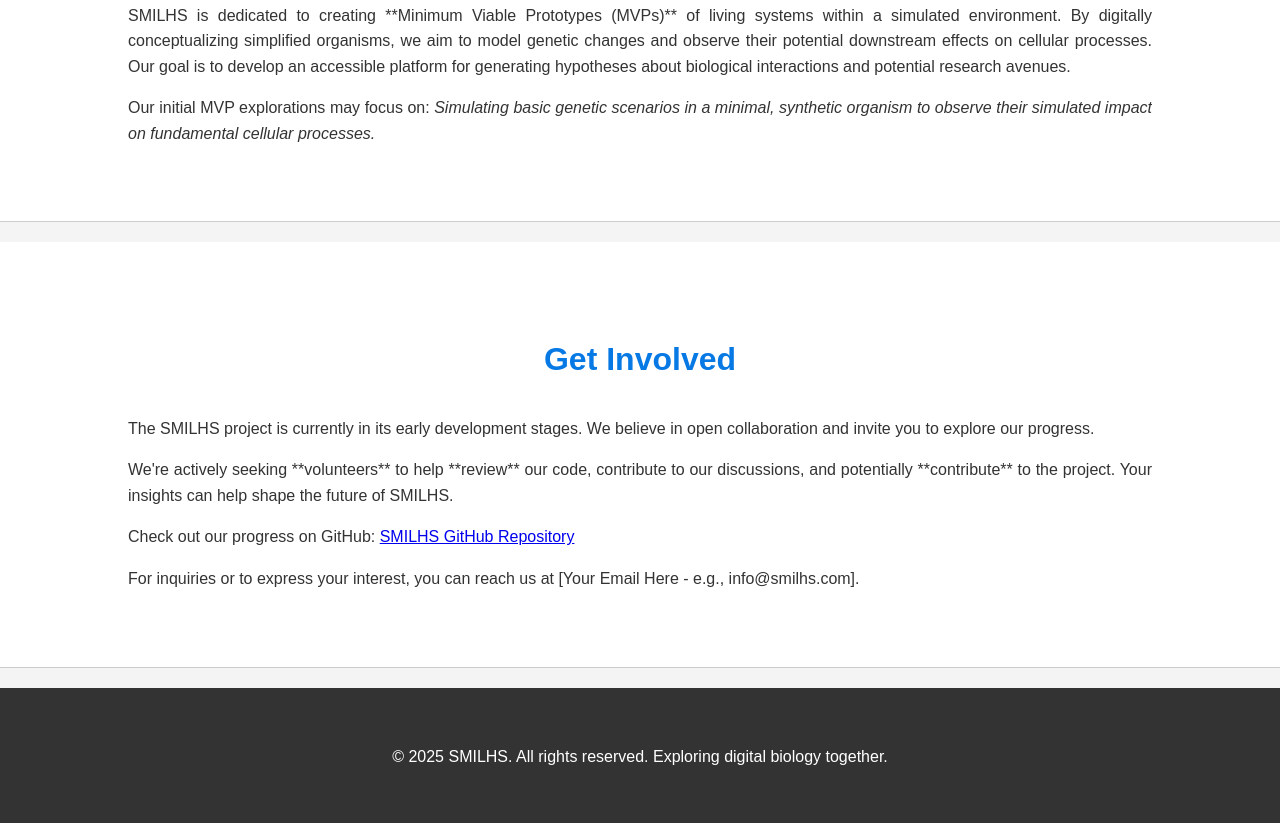
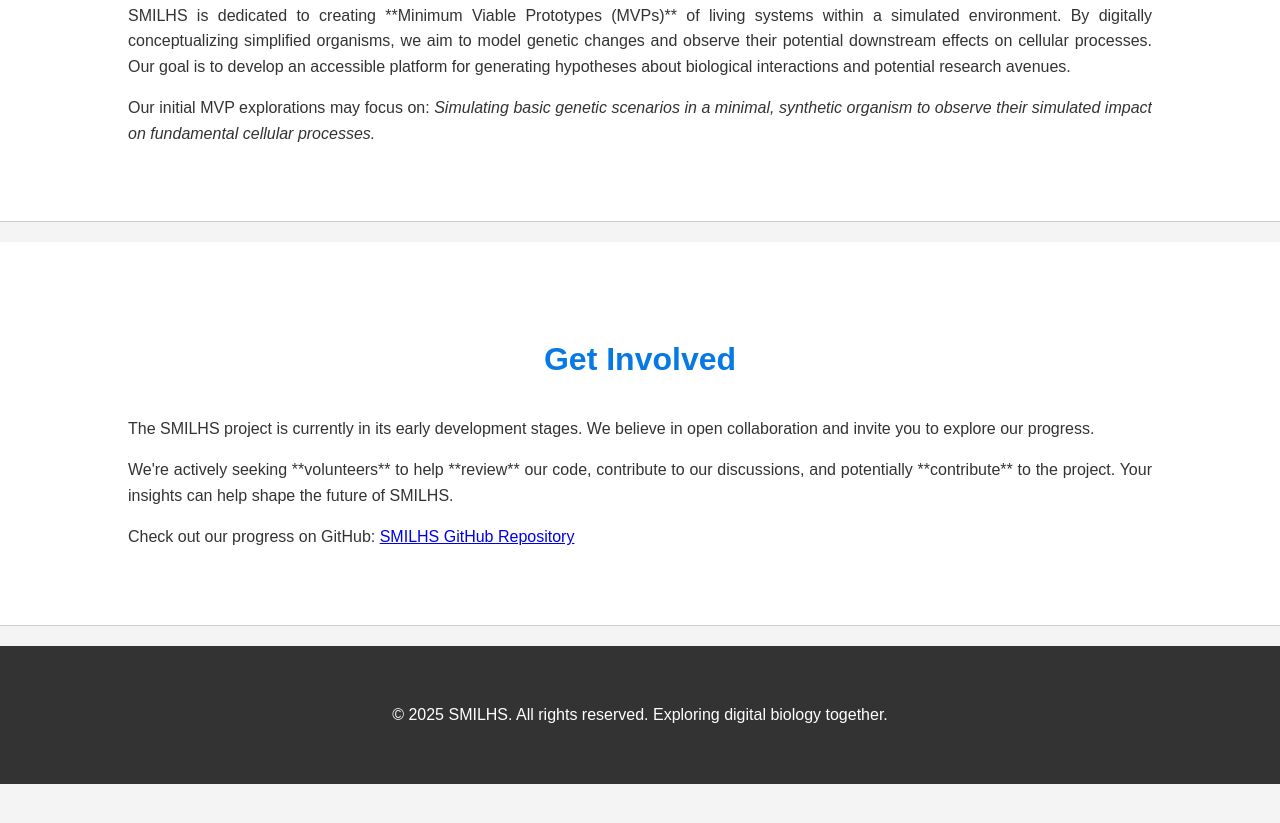
Before and after one commit to aptitudetechnology/SMILHS, a plain HTML site: page index.html in a window 1280 px wide. Shown: the part 842-1665 px from the top of the page. After the commit the page ends 1626 px from the top, so only its background shows below. Drawn offline with Linux system fonts and the light colour scheme.

Commit message:
Update index.html

```diff
--- a/index.html
+++ b/index.html
@@ -37,7 +37,7 @@
                 <p>The SMILHS project is currently in its early development stages. We believe in open collaboration and invite you to explore our progress.</p>
                 <p>We're actively seeking **volunteers** to help **review** our code, contribute to our discussions, and potentially **contribute** to the project. Your insights can help shape the future of SMILHS.</p>
                 <p>Check out our progress on GitHub: <a href="https://github.com/aptitudetechnology/MN-P2P-demo" target="_blank">SMILHS GitHub Repository</a></p>
-                <p>For inquiries or to express your interest, you can reach us at [Your Email Here - e.g., info@smilhs.com].</p>
+
             </div>
         </section>
     </main>
```
